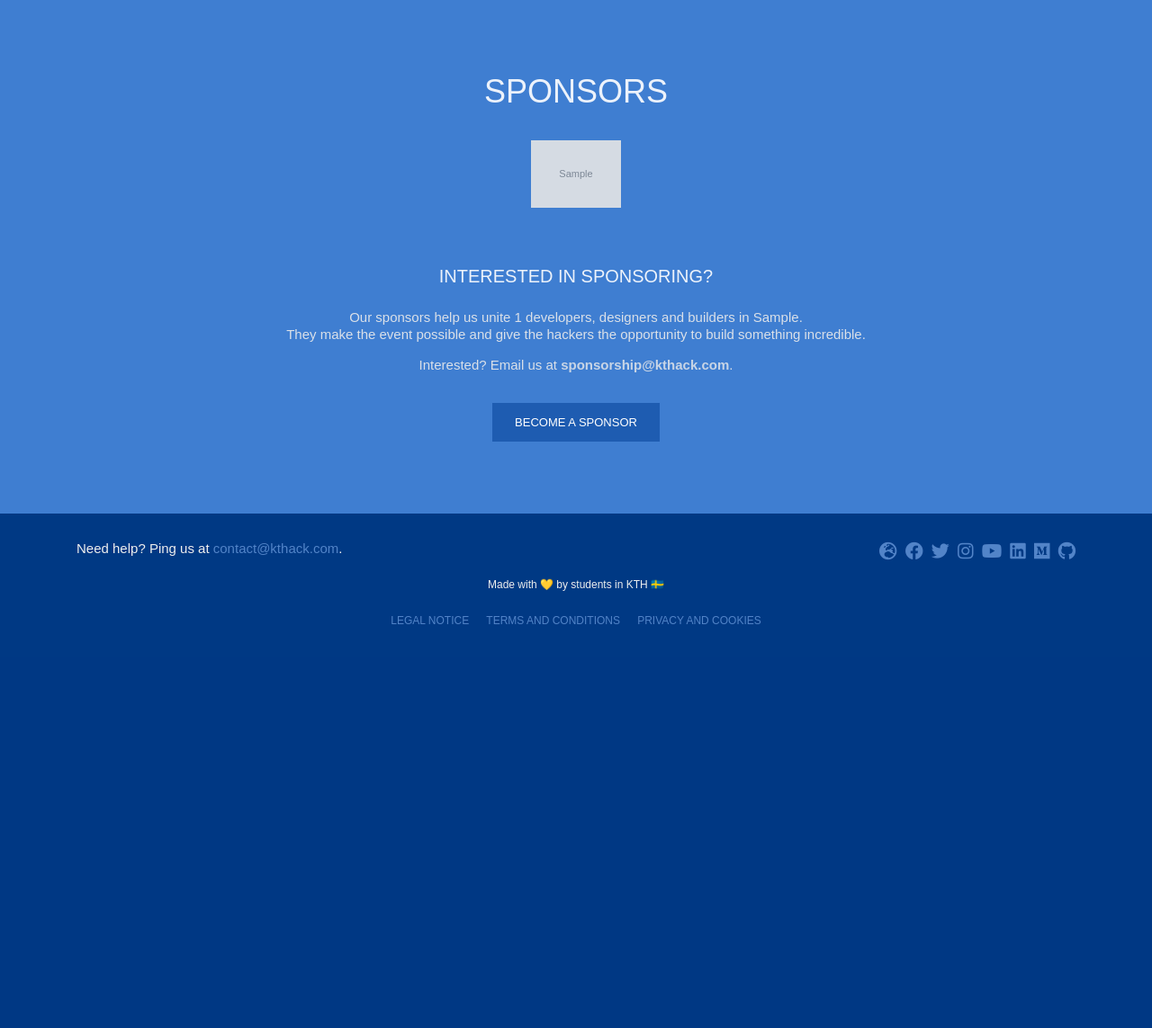
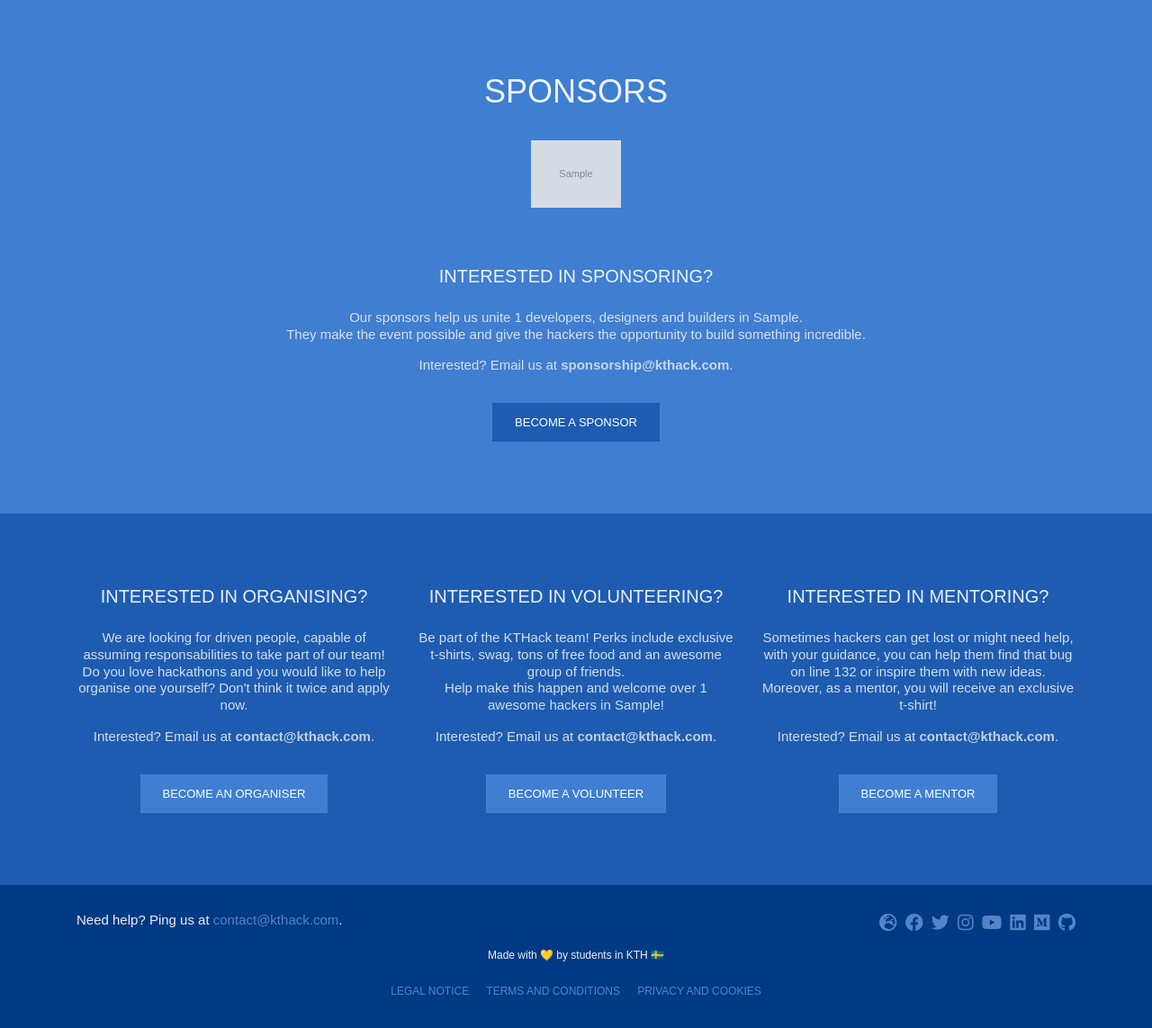
Before and after one commit to kthackse/website, a Django app: page / in a window 1280 px wide. Shown: the part 1114-2257 px from the top of the page at 90% size. Before the commit the page ends 1808 px from the top, so only its background shows below. Run offline with Django 3.2, Linux system fonts and the light colour scheme; tables that the repository leaves empty hold one stand-in row (values such as "Sample post"); grey boxes marked "Sample" are stand-in pictures; some libraries are stand-ins or nearby versions.

Commit message:
Add organisers, volunteers and mentors applications

```diff
--- a/app/static/css/home.css
+++ b/app/static/css/home.css
@@ -160,7 +160,7 @@ body {
 
 .home-organisers h2 {
     color: rgba(255, 255, 255, 0.9);
-    margin-bottom: 1rem;
+    margin-bottom: 0.5rem;
     text-transform: uppercase;
 }
 
@@ -173,6 +173,18 @@ body {
     color: rgba(235, 235, 235, 0.9);
     line-height: 125%;
     text-transform: uppercase;
+}
+
+.home-organisers-apply p {
+    color: rgba(235, 235, 235, 0.9);
+    line-height: 125%;
+    text-transform: none !important;
+}
+
+.home-organisers-apply a {
+    color: rgba(235, 235, 235, 0.8);
+    line-height: 100%;
+    font-weight: 800;
 }
 
 .home-organisers-item {
@@ -225,6 +237,35 @@ body {
     color: #fff !important;
 }
 
+.home-button4 {
+    display: inline-block;
+    border: none;
+    color: #fff !important;
+    padding: 9px 25px !important;
+    margin-top: -1px;
+    -webkit-transition: all 0.3s ease 0s;
+    -moz-transition: all 0.3s ease 0s;
+    -o-transition: all 0.3s ease 0s;
+    transition: all 0.3s ease 0s;
+    background-color: #3F7ED1;
+    text-transform: uppercase;
+    font-size: 13px;
+    width: 100%;
+    font-weight: 400 !important;
+}
+
+@media (min-width: 600px) {
+    .home-button4 {
+        padding: 9px 24px !important;
+        margin-top: -1px;
+    }
+}
+
+.home-button4:hover {
+    background-color: rgba(0, 57, 132, 1) !important;
+    color: #fff !important;
+}
+
 @media (max-width: 768px) {
   .home-mobile-center {
     max-width: 35%;
@@ -245,14 +286,14 @@ body {
     text-transform: uppercase;
 }
 
-.home-companies h3 {
+.home-companies h3, .home-organisers h3 {
     color: rgba(255, 255, 255, 0.9);
     text-transform: uppercase;
     font-size: 20px;
     margin-bottom: 1.5rem;
 }
 
-.home-companies h6 {
+.home-companies h6, .home-organisers h6 {
     color: rgba(240, 240, 240, 0.9);
     font-size: 20px;
 }
@@ -308,7 +349,7 @@ body {
     height: 60px;
 }
 
-.sponsorship-button {
+.sponsorship-button, .organisers-button {
     width: unset !important;
     padding: 15px 25px !important;
     margin-top: 1rem;
--- a/app/templates/home.html
+++ b/app/templates/home.html
@@ -131,7 +131,7 @@
                 </div>
             </div>
         {% endif %}
-        {% if event.companies_public %}
+        {% if event.companies_public and sponsors or event.companies_open %}
             <div class="home-companies">
                 <div class="container">
                     {% if sponsors %}
@@ -204,9 +204,10 @@
                 </div>
             </div>
         {% endif %}
-        {% if event.organisers_public and organisers %}
+        {% if event.organisers_public and organisers or event.organisers_open or event.volunteers_open or event.mentors_open %}
             <div class="home-organisers">
                 <div class="container">
+                    {% if event.organisers_public and organisers %}
                         <div class="row">
                             <div class="col-md-12 text-center">
                                 <h2>Organisers</h2>
@@ -222,6 +223,38 @@
                                 </div>
                             </div>
                         </div>
+                    {% endif %}
+                    {% if event.organisers_open or event.volunteers_open or event.mentors_open %}
+                        <div class="row" {% if event.organisers_public and organisers %}style="margin-top: 2rem;"{% endif %}>
+                            {% if event.organisers_open %}
+                                <div class="col text-center home-organisers-apply">
+                                    <h3>Interested in organising?</h3>
+                                    <p style="margin-bottom: 0;">We are looking for driven people, capable of assuming responsabilities to take part of our team!</p>
+                                    <p>Do you love hackathons and you would like to help organise one yourself? Don't think it twice and apply now.</p>
+                                    <p>Interested? Email us at {{ hk_email_contact | urlize }}.</p>
+                                    <a class="home-button4 organisers-button" href="mailto:{{ hk_email_contact }}">Become an organiser</a>
+                                </div>
+                            {% endif %}
+                            {% if event.volunteers_open %}
+                                <div class="col text-center home-organisers-apply">
+                                    <h3>Interested in volunteering?</h3>
+                                    <p style="margin-bottom: 0;">Be part of the {{ hk_name }} team! Perks include exclusive t-shirts, swag, tons of free food and an awesome group of friends.</p>
+                                    <p>Help make this happen and welcome over {{ event.hackers }} awesome hackers in {{ event.city }}!</p>
+                                    <p>Interested? Email us at {{ hk_email_contact | urlize }}.</p>
+                                    <a class="home-button4 organisers-button" href="mailto:{{ hk_email_contact }}">Become a volunteer</a>
+                                </div>
+                            {% endif %}
+                            {% if event.mentors_open %}
+                                <div class="col text-center home-organisers-apply">
+                                    <h3>Interested in mentoring?</h3>
+                                    <p style="margin-bottom: 0;">Sometimes hackers can get lost or might need help, with your guidance, you can help them find that bug on line 132 or inspire them with new ideas.</p>
+                                    <p>Moreover, as a mentor, you will receive an exclusive t-shirt!</p>
+                                    <p>Interested? Email us at {{ hk_email_contact | urlize }}.</p>
+                                    <a class="home-button4 organisers-button" href="mailto:{{ hk_email_contact }}">Become a mentor</a>
+                                </div>
+                            {% endif %}
+                        </div>
+                    {% endif %}
                 </div>
             </div>
         {% endif %}
--- a/app/views.py
+++ b/app/views.py
@@ -102,7 +102,8 @@ def files(request, file_):
         elif path in ["/files/event/attachment", "event/attachment"]:
             message = get_message_by_attachment(attachment=file_)
             if message and (
-                request.user.id == message.recipient_id or request.user.email == message.recipient_email
+                request.user.id == message.recipient_id
+                or request.user.email == message.recipient_email
             ):
                 if file_[:7] != "/files/":
                     file_ = "/files/" + file_
--- a/event/views.py
+++ b/event/views.py
@@ -22,7 +22,8 @@ from event.utils.utils import (
     get_comments_for_application,
     add_vote,
     get_application_by_id,
-    get_ranking)
+    get_ranking,
+)
 from user.utils import is_participant, is_organiser
 
 
```
Also changed, not shown: event/models.py (+9 -3 lines), event/utils/utils.py (+5 -3 lines), event/migrations/0032_enable_skip_on_vote.py, event/migrations/0033_companyevent_current_logo.py, event/migrations/0034_add_organizers_volunteers_mentors_open.py. Lines whose indentation alone changed are shown as unchanged.
